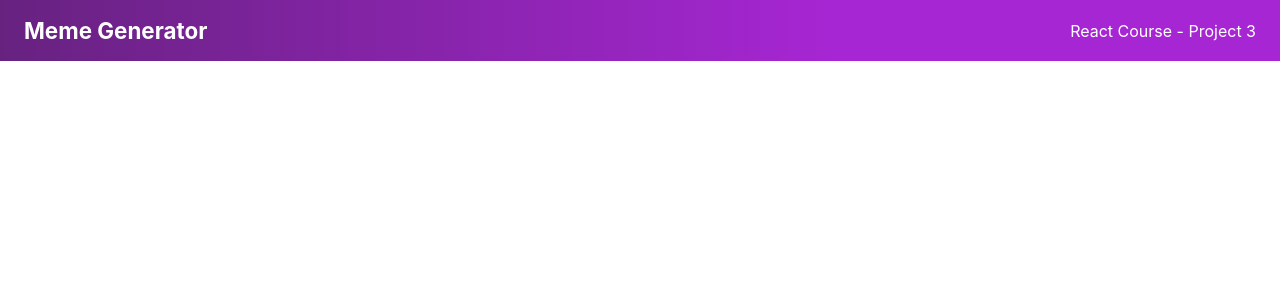
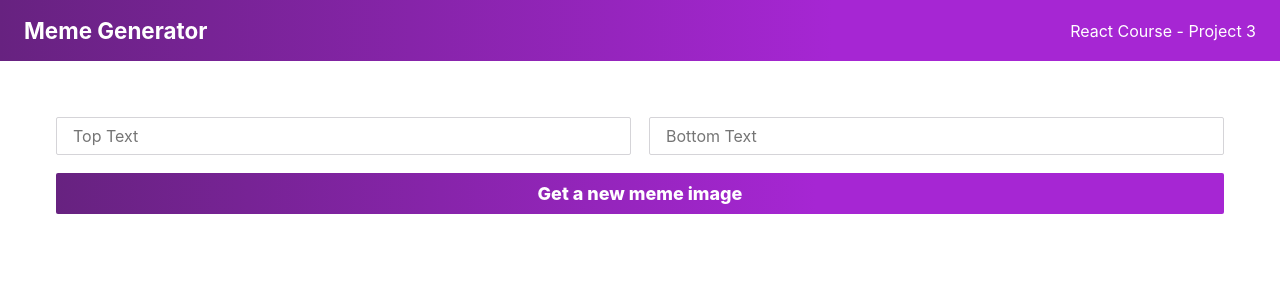
Before and after one commit to cvaldivia83/react-meme-generator, a React (Create React App) app: page / in a window 1280 px wide. Shown: the top 300 px of the page. Built offline with nearby package versions, Linux system fonts and the light colour scheme.

Commit message:
Added form

```diff
--- a/src/App.js
+++ b/src/App.js
@@ -1,9 +1,11 @@
 import Header from './components/Header';
+import Meme from './components/Meme';
 
 function App() {
   return (
     <div>
       <Header />
+      <Meme />
     </div>
   );
 }
--- /dev/null
+++ b/src/components/Meme.js
@@ -0,0 +1,11 @@
+export default function Meme() {
+  return (
+    <div className="meme">
+      <form className="form">
+        <input type="text" placeholder="Top Text" className="form--input"></input>
+        <input type='text' placeholder="Bottom Text" className="form--input"></input>
+        <button className="form--button">Get a new meme image</button>
+      </form>
+    </div>
+  )
+}
--- a/src/css/header.css
+++ b/src/css/header.css
@@ -4,7 +4,7 @@
   justify-content: space-between;
   align-items: center;
   padding: 2px 24px;
-  background: linear-gradient(90deg, rgba(103,34,128,1) 0%, rgba(166,38,211,1) 65%);;
+  background: var(--bkg-gradient);
 }
 
 .navbar--title {
--- /dev/null
+++ b/src/css/meme.css
@@ -0,0 +1,47 @@
+.meme {
+  padding: 56px;
+}
+
+.form {
+  display: grid;
+  grid-template-columns: 1fr 1fr;
+  gap: 18px;
+}
+
+.form--button {
+  grid-column: 1 / -1;
+  font-family: -apple-system, BlinkMacSystemFont, 'Segoe UI', 'Roboto', 'Oxygen', 'Ubuntu', 'Cantarell', 'Fira Sans', 'Droid Sans', 'Helvetica Neue', sans-serif;
+  font-size: 18px;
+  font-weight: 800;
+  background: var(--bkg-gradient);
+  padding: 10px;
+  border-radius: 2px;
+  border: none;
+  color: var(--text-color);
+}
+
+.form--input {
+  font-family: -apple-system, BlinkMacSystemFont, 'Segoe UI', 'Roboto', 'Oxygen', 'Ubuntu', 'Cantarell', 'Fira Sans', 'Droid Sans', 'Helvetica Neue', sans-serif;
+  font-size: 16px;
+  padding: 8px;
+  text-indent: 8px;
+  border-radius: 2px;
+  border: 1px solid #D5D4D8;
+}
+
+@media only screen and (max-width: 425px) {
+  .meme {
+    padding: 32px 8px;
+  }
+}
+
+@media only screen and (max-width: 375px) {
+  .form {
+    display: flex;
+    flex-direction: column;
+  }
+
+  .meme {
+    padding: 32px 12px;
+  }
+}
--- a/src/index.css
+++ b/src/index.css
@@ -1,4 +1,5 @@
 @import url('./css/header.css');
+@import url('./css/meme.css');
 
 body {
   margin: 0;
@@ -16,4 +17,5 @@ code {
 
 :root {
   --text-color: #fff;
+  --bkg-gradient: linear-gradient(90deg, rgba(103,34,128,1) 0%, rgba(166,38,211,1) 65%);
 }
```
